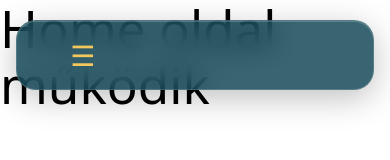
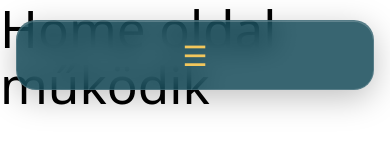
Before and after one commit to SpookyTenti/WebKer, a React (Vite) app: page / in a window 390 px wide. Shown: the top 160 px of the page. Built offline with nearby package versions, Linux system fonts and the light colour scheme.

Commit message:
Hamburger menu fix

```diff
--- a/src/components/Navbar/Navbar.css
+++ b/src/components/Navbar/Navbar.css
@@ -36,7 +36,7 @@ nav > div {
 
 /* HAMBURGER BUTTON */
 nav button {
-  position: absolute;
+  position: center;
   left: 20px;
   font-size: 28px;
   background: none;
@@ -124,7 +124,7 @@ nav ul li a[href='/register']:hover {
     padding: 25px 0;
     gap: 22px;
 
-    background: rgba(0, 58, 73, 0.877); /* lenyitott navbar szine*/
+    background: rgba(0, 58, 73, 0.938); /* lenyitott navbar szine*/
     backdrop-filter: blur(20px);
     border-radius: 20px;
 
```
